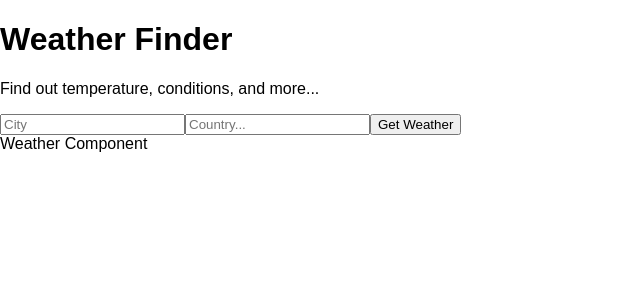
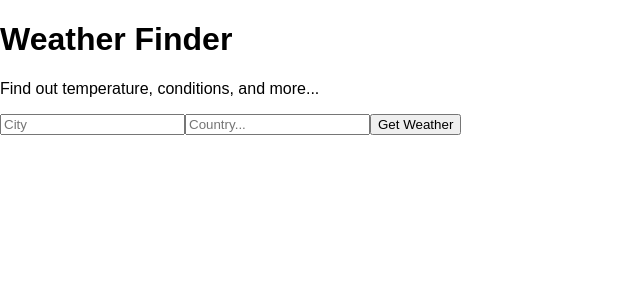
Before and after one commit to keolazy/weather-app-React, a React (Create React App) app: page / in a window 1280 px wide. Shown: the top 300 px of the page, without its empty margins (0-640 px from the left). Built offline with nearby package versions, Linux system fonts and the light colour scheme.

Commit message:
location,temp,humidity, conditions ONLY show up AFTER a search is done

```diff
--- a/src/App.js
+++ b/src/App.js
@@ -45,7 +45,13 @@
       <div>
         <Titles />
         <Form getWeather={this.getWeather}/>
-        <Weather />
+        <Weather temperature={this.state.temperature}
+                  city={this.state.city}
+                  country={this.state.country}
+                  humidity={this.state.humidity}
+                  description={this.state.description}
+                  error={this.state.error}
+                  />
       </div>
     );
   }
--- a/src/components/Weather.js
+++ b/src/components/Weather.js
@@ -3,7 +3,12 @@
 class Weather extends React.Component {
   render() {
     return (
-      <div>Weather Component</div>
+      <div>
+        { this.props.city && this.props.country && <p>Location:  { this.props.city }, { this.props.country }</p> }
+        { this.props.temperature && <p>Temperature: { this.props.temperature }</p> }
+        { this.props.humidity && <p>Humidity: { this.props.humidity }</p> }
+        { this.props.description && <p>Conditions: { this.props.description }</p> }
+      </div>
     )
   }
 
```
